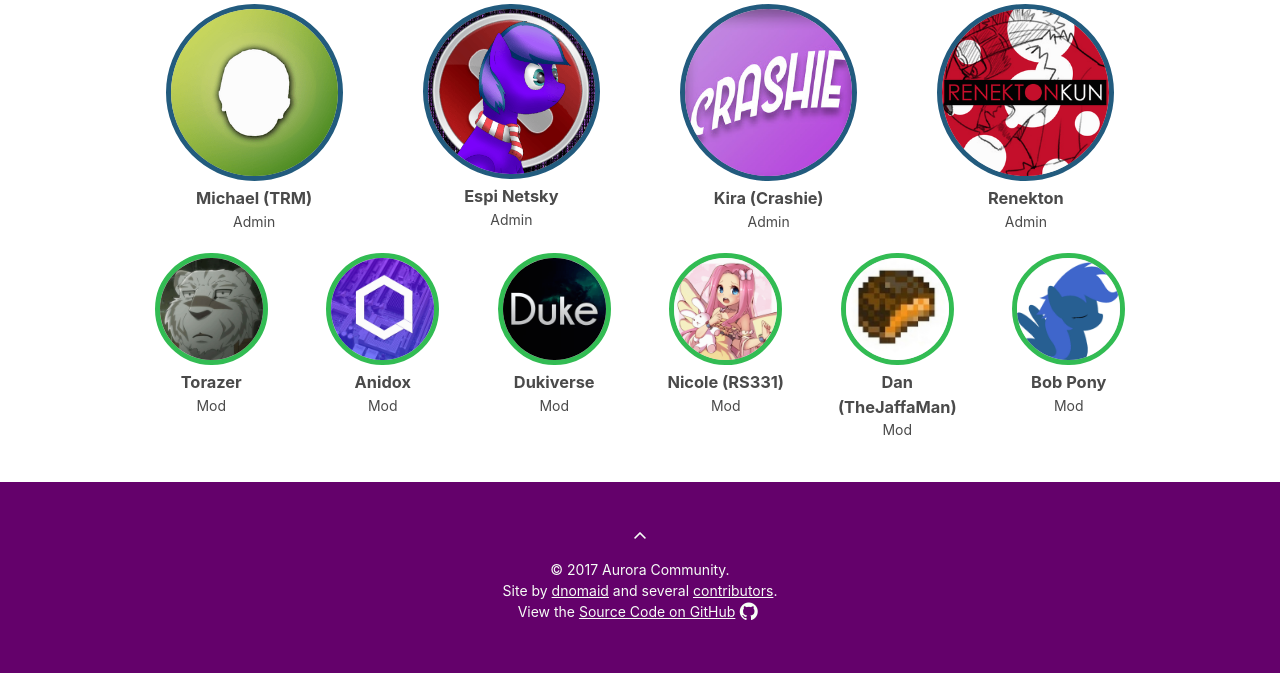
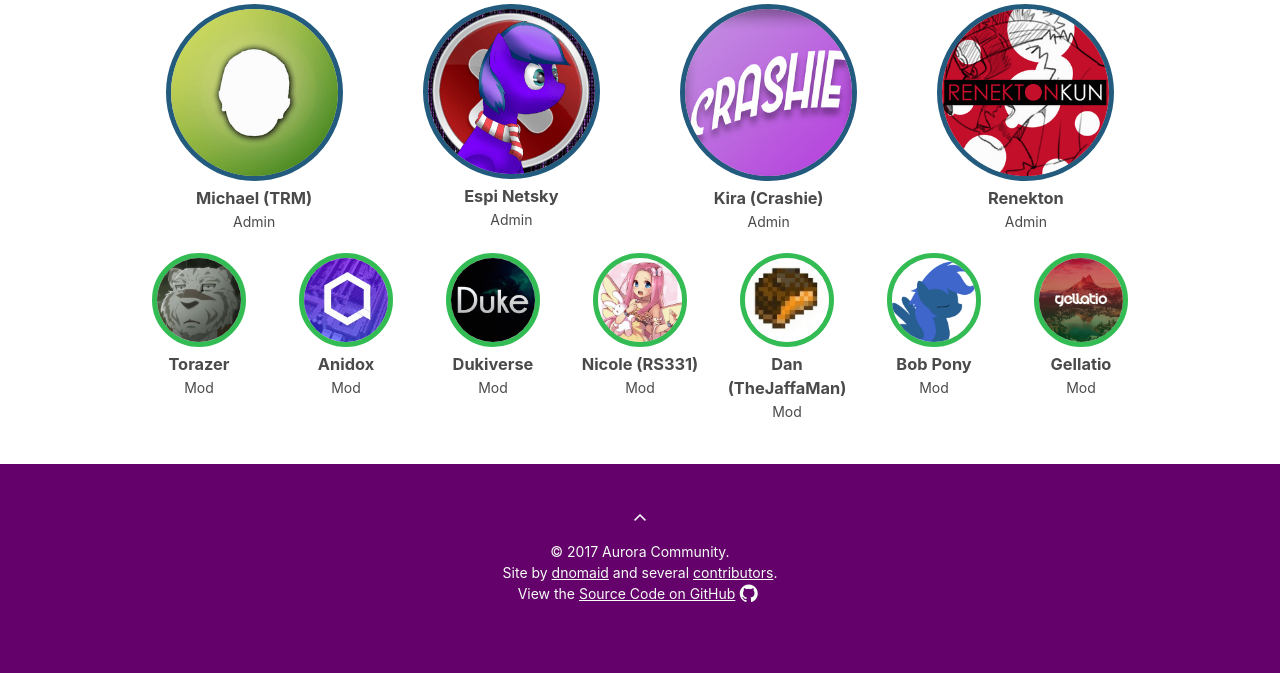
Before and after one commit to AuroraCommunity/AuroraCommunity.github.io, a PHP site: page / in a window 1280 px wide. Shown: the part 1099-1772 px from the top of the page. Run offline with PHP 8.4, Linux system fonts and the light colour scheme; some libraries are stand-ins or nearby versions.

Commit message:
add gellatio to the staff list

```diff
--- a/index.php
+++ b/index.php
@@ -118,6 +118,12 @@
               <p>Mod</p>
           </div>
 
+          <div class="column">
+              <a href="https://gellat.io" target="_blank" rel="noopener noreferrer"><img src="img/people/gellatio.png" class="someone mod"></a>
+              <h3>Gellatio</h3>
+              <p>Mod</p>
+          </div>
+
         </div>
     </div>
 
```
Also changed, not shown: img/people/gellatio.png (added).
